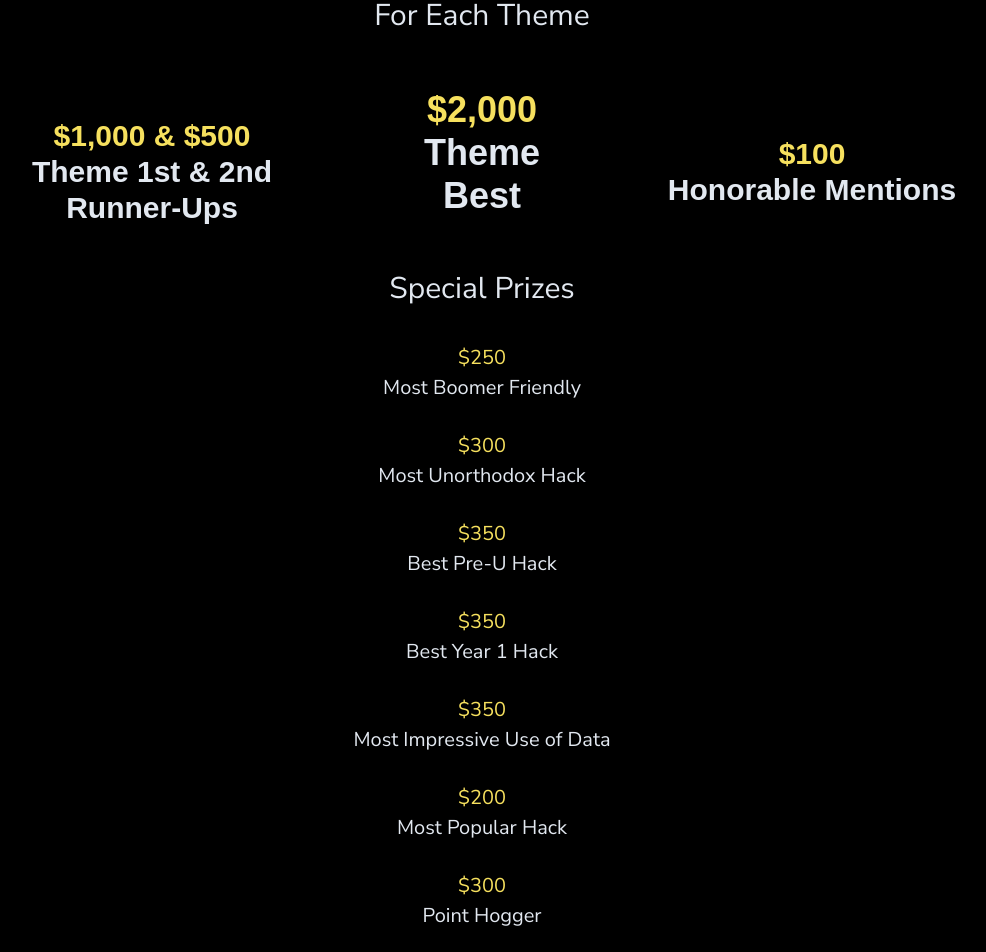
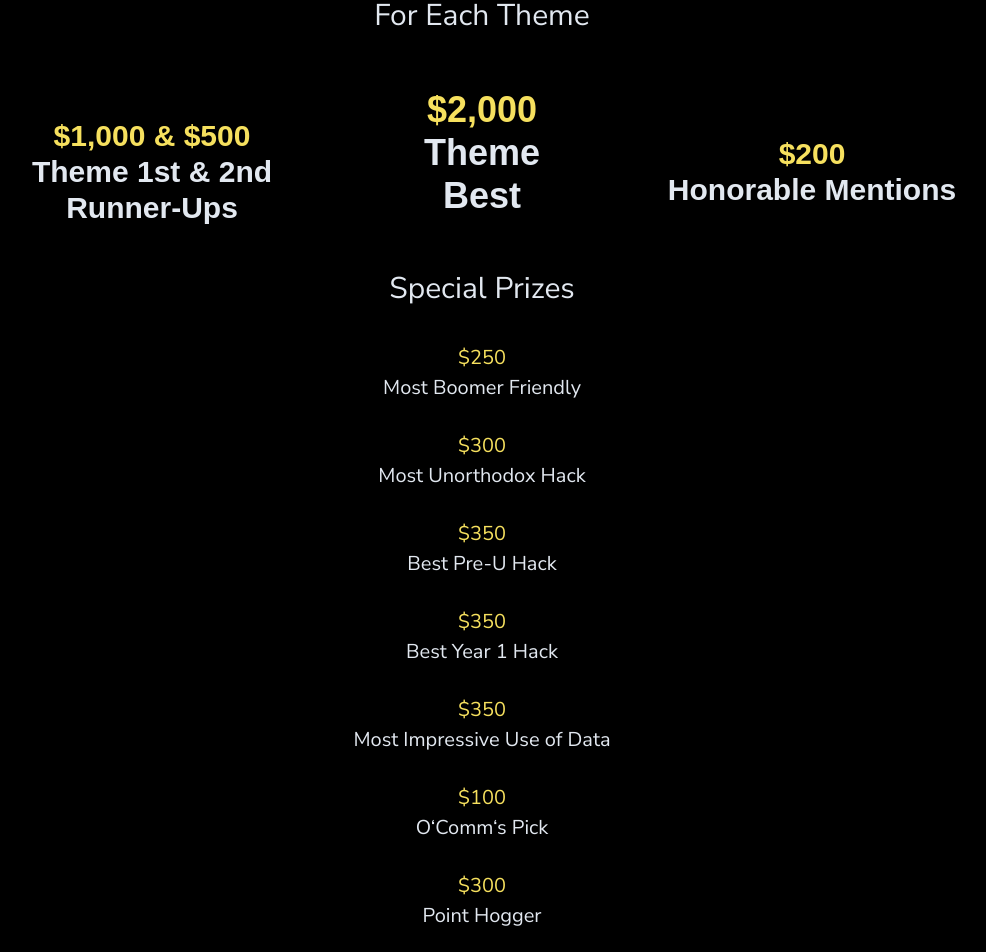
Before and after one commit to marcuspang/LifeHack-2022-Website, a Next.js app: page / in a window 1280 px wide. Shown: the part 3360-4312 px from the top of the page, without its empty margins (158-1144 px from the left). Built offline with nearby package versions, Linux system fonts and the light colour scheme; no server answers; a web font is replaced by a local one.

Commit message:
Update prizes

```diff
--- a/src/components/home/PrizesSection.tsx
+++ b/src/components/home/PrizesSection.tsx
@@ -36,7 +36,7 @@ const PrizesSection = () => {
         </Box>
         <Box pt={[0, 0, 10]} mt={10} w="300px" order={3}>
           <Heading size="lg" color="yellow.300">
-            $100
+            $200
           </Heading>
           <Heading size="lg">Honorable Mentions</Heading>
         </Box>
@@ -68,8 +68,8 @@ const PrizesSection = () => {
           <Text mb={5}>Most Impressive Use of Data</Text>
         </Box>
         <Box>
-          <Text color="yellow.300">$200</Text>
-          <Text mb={5}>Most Popular Hack</Text>
+          <Text color="yellow.300">$100</Text>
+          <Text mb={5}>O&lsquo;Comm&lsquo;s Pick</Text>
         </Box>
         <Box>
           <Text color="yellow.300">$300</Text>
```
